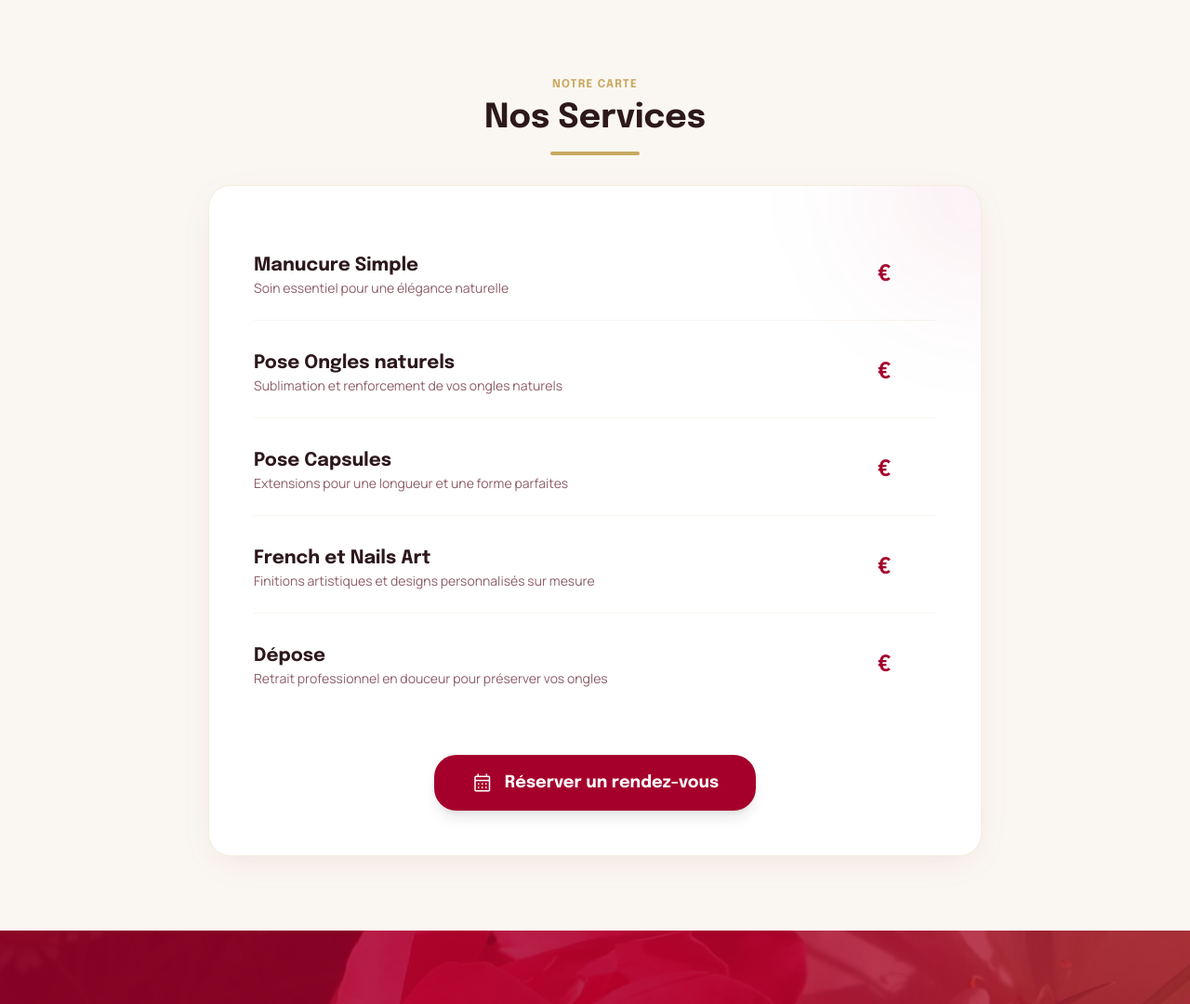
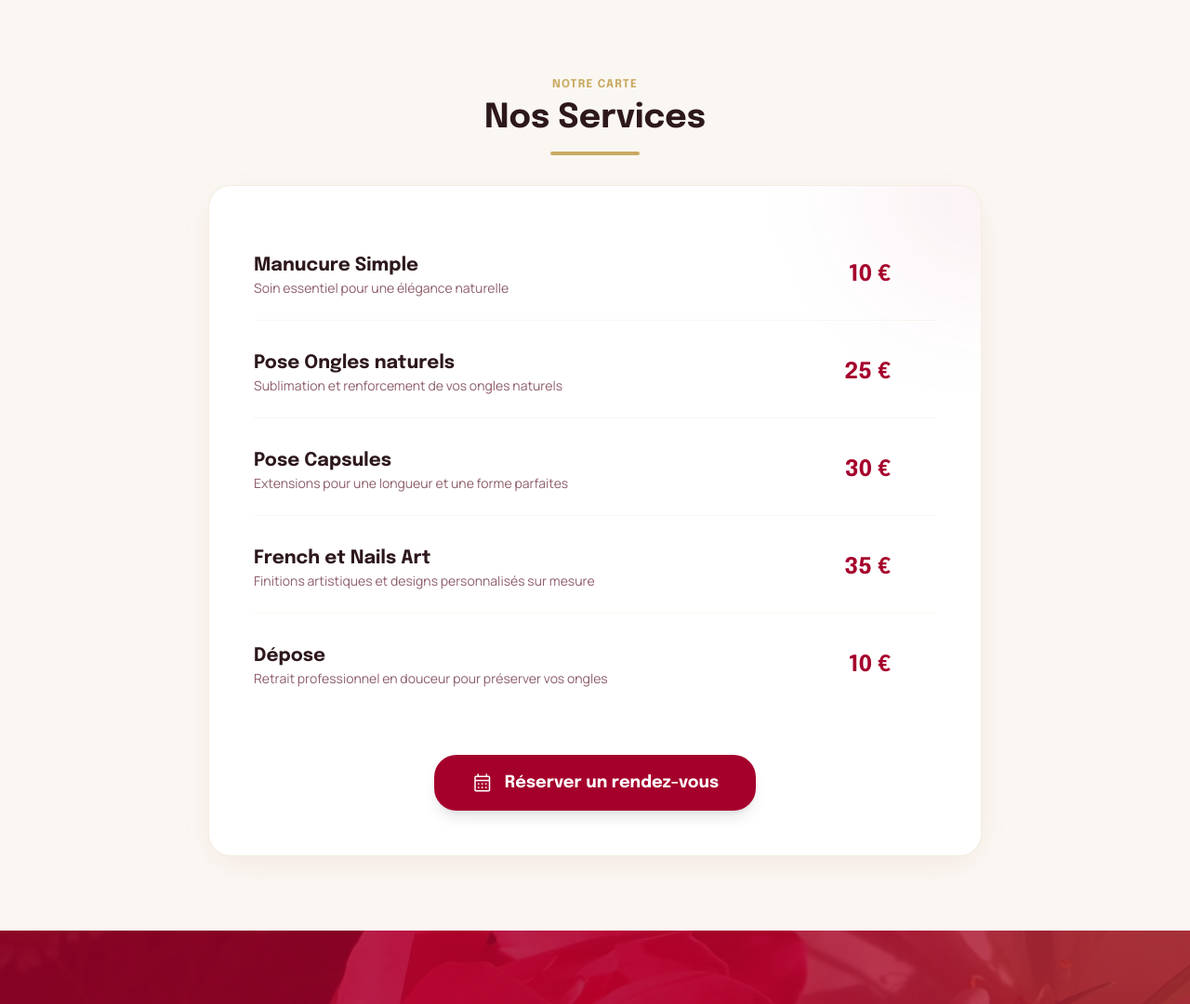
Before and after one commit to Samylay/rvt_nails, a plain HTML site: page index.html in a window 1280 px wide. Shown: the part 902-1982 px from the top of the page at 93% size. Drawn offline with nearby package versions, Linux system fonts and the light colour scheme.

Commit message:
Restore service prices

```diff
--- a/index.html
+++ b/index.html
@@ -178,7 +178,7 @@
               <span class="text-sm text-text-muted font-body">Soin essentiel pour une élégance naturelle</span>
             </div>
             <div class="flex items-center gap-6">
-              <span class="text-2xl font-bold text-primary"> €</span>
+              <span class="text-2xl font-bold text-primary">10 €</span>
               <span class="material-symbols-outlined text-accent opacity-0 group-hover:opacity-100 transition-opacity">add_circle</span>
             </div>
           </div>
@@ -188,7 +188,7 @@
               <span class="text-sm text-text-muted font-body">Sublimation et renforcement de vos ongles naturels</span>
             </div>
             <div class="flex items-center gap-6">
-              <span class="text-2xl font-bold text-primary"> €</span>
+              <span class="text-2xl font-bold text-primary">25 €</span>
               <span class="material-symbols-outlined text-accent opacity-0 group-hover:opacity-100 transition-opacity">add_circle</span>
             </div>
           </div>
@@ -198,7 +198,7 @@
               <span class="text-sm text-text-muted font-body">Extensions pour une longueur et une forme parfaites</span>
             </div>
             <div class="flex items-center gap-6">
-              <span class="text-2xl font-bold text-primary"> €</span>
+              <span class="text-2xl font-bold text-primary">30 €</span>
               <span class="material-symbols-outlined text-accent opacity-0 group-hover:opacity-100 transition-opacity">add_circle</span>
             </div>
           </div>
@@ -208,7 +208,7 @@
               <span class="text-sm text-text-muted font-body">Finitions artistiques et designs personnalisés sur mesure</span>
             </div>
             <div class="flex items-center gap-6">
-              <span class="text-2xl font-bold text-primary"> €</span>
+              <span class="text-2xl font-bold text-primary">35 €</span>
               <span class="material-symbols-outlined text-accent opacity-0 group-hover:opacity-100 transition-opacity">add_circle</span>
             </div>
           </div>
@@ -218,7 +218,7 @@
               <span class="text-sm text-text-muted font-body">Retrait professionnel en douceur pour préserver vos ongles</span>
             </div>
             <div class="flex items-center gap-6">
-              <span class="text-2xl font-bold text-primary"> €</span>
+              <span class="text-2xl font-bold text-primary">10 €</span>
               <span class="material-symbols-outlined text-accent opacity-0 group-hover:opacity-100 transition-opacity">add_circle</span>
             </div>
           </div>
```
Also changed, not shown: reservation.html (+5 -5 lines).
